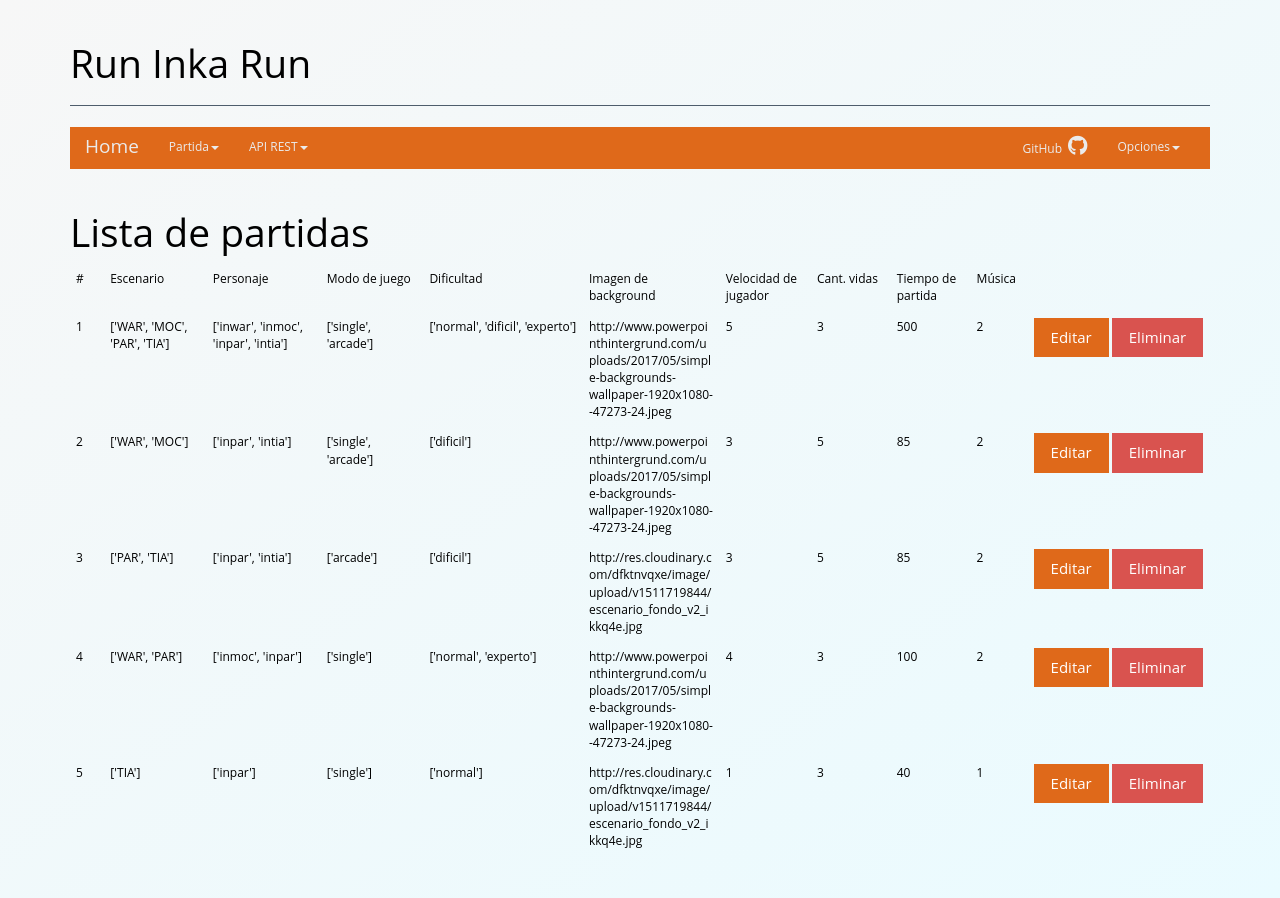
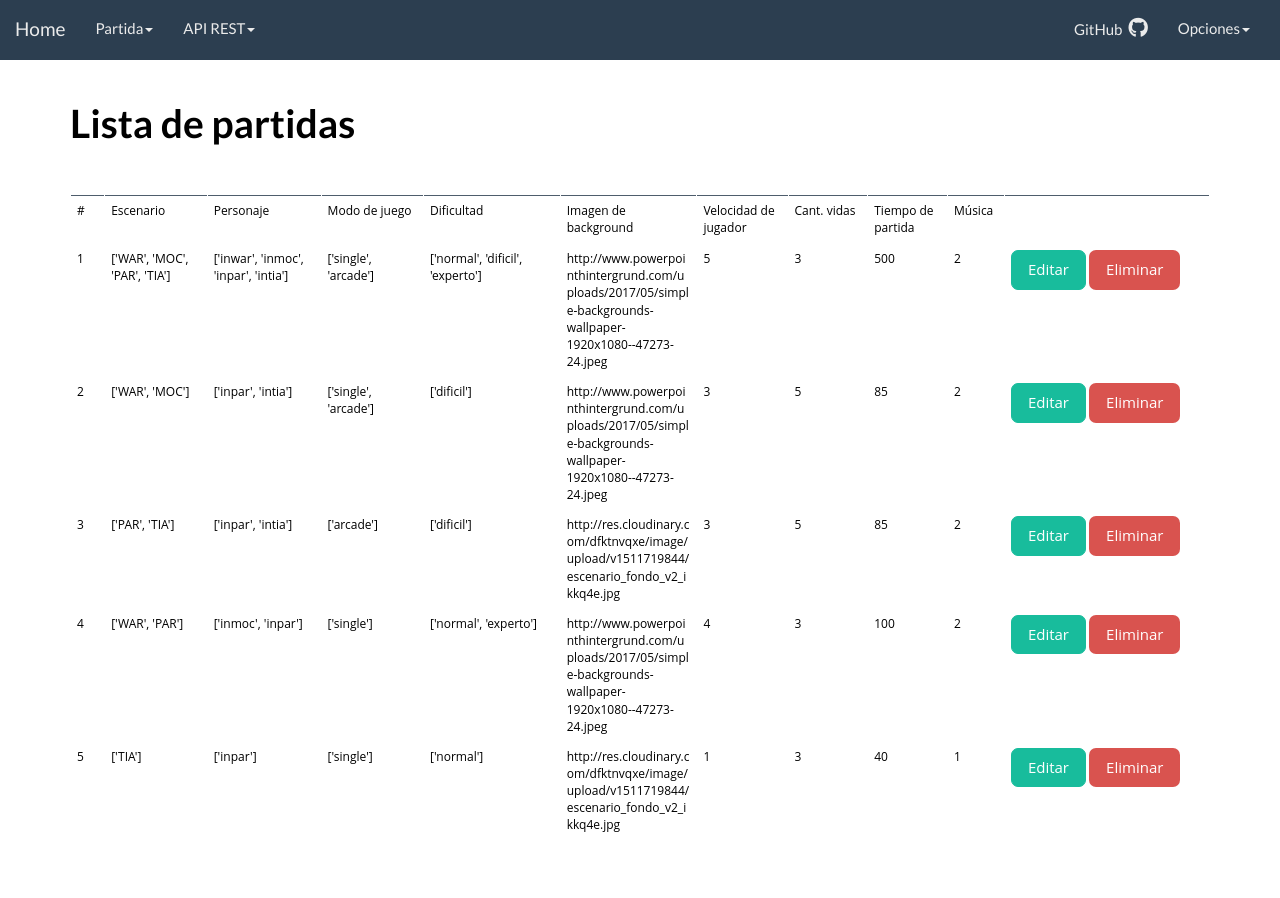
Before and after one commit to waltersteven/runinkarun-config, a Django app: page / in a window 1280 px wide. After the commit the page ends 832 px from the top, so only its background shows below. Run offline with Django 3.2, Linux system fonts and the light colour scheme; data comes from the database, SQL or seed files in the repository; some libraries are stand-ins or nearby versions.

Commit message:
added style

```diff
--- a/static/css/style.css
+++ b/static/css/style.css
@@ -1,19 +1,12 @@
 .contain-all{
-    background-image: linear-gradient(to bottom right, #F7F7F7, #EAFBFF);
-    font-family: "Open Sans", sans-serif;
+    /* background-image: linear-gradient(to bottom right, rgb(242, 250, 236), rgb(213, 246, 253)); */
+    background-color: #ffff;
+    font-family: 'Lato',sans-serif;
 }
 
 button:hover {
     box-shadow: 0 12px 16px 0 rgba(0,0,0,0.24), 0 17px 50px 0 rgba(0,0,0,0.19);
 }
-
-table {
-    table-layout: fixed;
-    word-wrap: break-word;
-    color: black;
-    font-family: "Open Sans", sans-serif;
-}
-
 .contains-form{
     color: black;
     font-family: "Open Sans", sans-serif;
@@ -27,3 +20,61 @@ table {
 .box{
     box-shadow: 5px 5px 25px 0px rgba(46,61,73,0.2);
 }
+
+.navbar-inverse {
+    background-color: #2C3E50 !important;
+}
+
+.navbar-inverse .navbar-nav > li > a:hover, .navbar-inverse .navbar-nav > li > a:focus {
+    color: #18BC9C !important;
+    background-color: transparent;
+}
+
+.navbar-inverse .navbar-nav > .open > a, .navbar-inverse .navbar-nav > .open > a:hover, .navbar-inverse .navbar-nav > .open > a:focus {
+    background-color: transparent;
+    color: #ebebeb;
+}
+
+.dropdown-menu {
+    background-color: #2C3E50 !important;
+    top: 120%;
+}
+
+.dropdown-menu > li > a:hover, .dropdown-menu > li > a:focus {
+    text-decoration: none;
+    color: #18BC9C !important;
+    background-color: transparent;
+}
+
+.btn-primary {
+    color: #fff;
+    background-color: #18BC9C;
+    border-color: #18BC9C;
+}
+
+.btn-primary:hover {
+    color: #fff;
+    background-color: #149a80;
+    border-color: #128f76;
+}
+
+.btn{
+    border-radius: 0.7rem;
+}
+
+.container-fluid {
+    margin-top: 8px;
+}
+
+.navbar{
+    min-height: 60px !important;
+    font-size: 15px;
+}
+
+.table{
+    table-layout: fixed;
+    word-wrap: break-word;
+    color: black;
+    font-family: "Open Sans", sans-serif;
+    margin-top: 50px;
+}
--- a/templates/base/base.html
+++ b/templates/base/base.html
@@ -5,19 +5,19 @@
     <link rel="stylesheet" href="{% static 'css/bootstrap.min.css' %}"> <!--acá las llaves me devuelve la ruta de los estaticos-->
     <link rel="stylesheet" href="{% static 'css/style.css' %}">
     <meta charset="UTF-8">
+    <link href="https://fonts.googleapis.com/css?family=Lato:700" rel="stylesheet">
+    <!-- <link rel="stylesheet" href="https://fonts.googleapis.com/icon?family=Material+Icons">
+    <link rel="stylesheet" href="https://code.getmdl.io/1.3.0/material.indigo-pink.min.css">
+    <script defer src="https://code.getmdl.io/1.3.0/material.min.js"></script> -->
     <title>{% block title %} Run Inka Run {% endblock %}</title>
     <script src="https://use.fontawesome.com/ea6f90f2b7.js"></script>
 </head>
 <body class="contain-all">
-    <div class="container">
         {% block navbar %}
         <!-- Navbar -->
           <div class="bs-docs-section clearfix">
             <div class="row">
               <div class="col-lg-12">
-                <div class="page-header">
-                  <h1 id="navbar" style="color:black">Run Inka Run</h1>
-                </div>
                 <div class="bs-component">
                         <nav class="navbar navbar-inverse">
                             <div class="container-fluid">
@@ -62,7 +62,6 @@
             <h4>Este es el contenido del header base</h4>
         {% endblock %}
 
-    </div>
 
     <script src="https://code.jquery.com/jquery-3.2.1.js" integrity="sha256-DZAnKJ/6XZ9si04Hgrsxu/8s717jcIzLy3oi35EouyE=" crossorigin="anonymous"></script>
     <script src="{% static 'js/bootstrap.min.js' %}"></script>
--- a/templates/partida/partida_list.html
+++ b/templates/partida/partida_list.html
@@ -2,23 +2,25 @@
 
 {% block content %}
 
-<table class="table">
+<div class="container">
+    <h1 style="color: black; font-weight: 600;">Lista de partidas</h1>
+    <table class="table table-bordered">
             <thead>
                 <tr>
                     <td style="width:3%">#</td>
                     <td style="width:9%">Escenario</td>
                     <td style="width:10%">Personaje</td>
                     <td style="width:9%">Modo de juego</td>
-            <td style="width:14%">Dificultad</td>
+                    <td style="width:12%">Dificultad</td>
                     <td style="width:12%">Imagen de background</td>
                     <td style="width:8%">Velocidad de jugador</td>
                     <td style="width:7%">Cant. vidas</td>
                     <td style="width:7%">Tiempo de partida</td>
                     <td style="width:5%">Música</td>
+                    <td></td>
                 </tr>
             </thead>
             <tbody>
-        <h1 style="color: black;">Lista de partidas</h1>
                 {% if object_list %}
                 <!--Verificar si hay registros en el contexto-->
                 {% for partida in object_list %}
@@ -33,7 +35,6 @@
                     <td>{{ partida.life }}</td>
                     <td>{{ partida.game_time }}</td>
                     <td>{{ partida.musica }}</td>
-
                     <td>
                         <a class="btn btn-primary" href="{% url 'partida:partida_editar' partida.id %}">Editar</a>
                         <!--redirige a name=mascota_editar, envia como parametro mascota.id-->
@@ -59,5 +60,5 @@
             {% endif %}
         </li>
     </ul>
-
+</div>
 {% endblock %}
```
Lines whose indentation alone changed are shown as unchanged.
